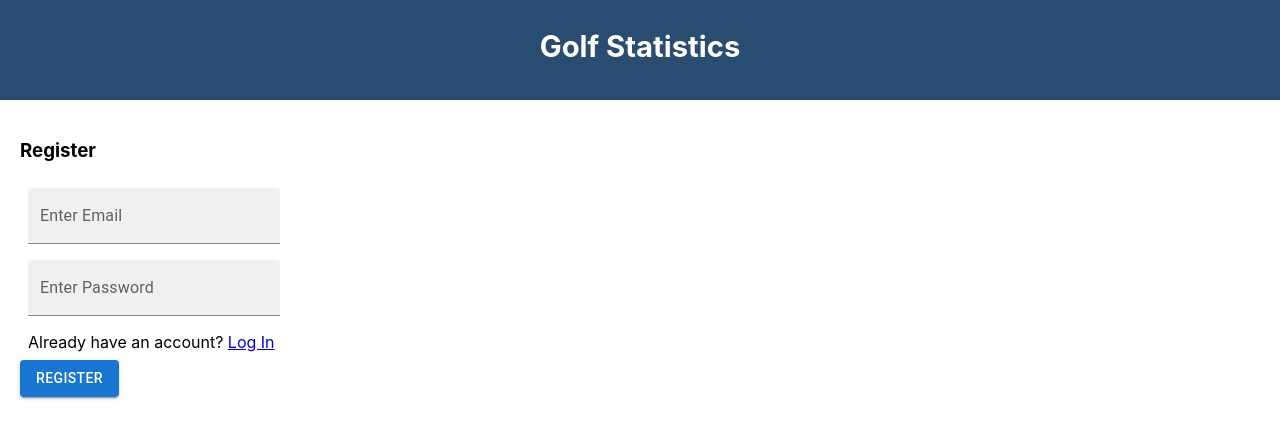
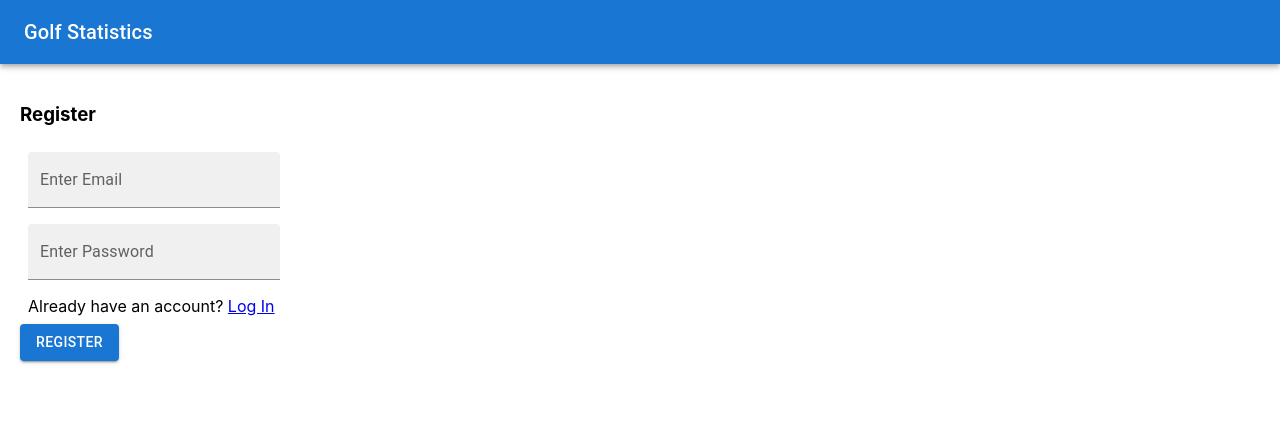
Before and after one commit to MatthewIczkowski/golf-statistics, a React (Create React App) app: page /register in a window 1280 px wide. Shown: the top 438 px of the page. Built offline with nearby package versions, Linux system fonts and the light colour scheme.

Commit message:
updated header with mui

```diff
--- a/package.json
+++ b/package.json
@@ -5,6 +5,7 @@
   "dependencies": {
     "@emotion/react": "^11.9.0",
     "@emotion/styled": "^11.8.1",
+    "@mui/icons-material": "^5.10.6",
     "@mui/material": "^5.8.3",
     "@testing-library/jest-dom": "^5.16.4",
     "@testing-library/react": "^13.1.1",
--- a/public/index.html
+++ b/public/index.html
@@ -9,7 +9,7 @@
       content="Website for analyzing personal golf statistics"
     />
     <link rel="icon" href="data:,">
-    <title>Golf Statistics</title>
+    <title>Golf Stat</title>
   </head>
   <body>
     <noscript>You need to enable JavaScript to run this app.</noscript>
--- a/src/Components/Header.js
+++ b/src/Components/Header.js
@@ -1,5 +1,13 @@
 import React from 'react'
-import { useNavigate } from 'react-router-dom';
+import { Link, useNavigate } from 'react-router-dom';
+import AppBar from '@mui/material/AppBar';
+import Box from '@mui/material/Box';
+import Toolbar from '@mui/material/Toolbar';
+import Typography from '@mui/material/Typography';
+import Button from '@mui/material/Button';
+import Grid from '@mui/material/Grid';
+import IconButton from '@mui/material/IconButton';
+import MenuIcon from '@mui/icons-material/Menu';
 
 const Header = () => {
   const authToken = sessionStorage.getItem('Auth Token');
@@ -12,15 +20,23 @@
   const navigate = useNavigate();
 
   return (
-        <nav className="header">
-            <div className="header-text">
-                <h3>Golf Statistics</h3>
-            </div>
-            <div className="nav-buttons">
-              {authToken && <button className="nav-button" onClick={handleLogout}>Log out</button>}
-            </div>
-
-        </nav>
+    <Box sx={{flexGrow: 1 }}>
+      <AppBar position="static">
+        <Toolbar>
+          {/* <IconButton
+            size="large"
+            edge="start"
+            color="inherit"
+            aria-label="menu"
+            sx={{ mr: 2 }}
+          >
+            <MenuIcon />
+          </IconButton> */}
+          <Typography variant="h6" component="div" sx={{ flexGrow: 1 }}> Golf Statistics </Typography>
+          {authToken && <Button color="inherit" onClick={handleLogout}>Log out</Button>}
+        </Toolbar>
+      </AppBar>
+    </Box>
   )
 }
 
```
Also changed, not shown: 1 other file (tests, documents, lock files or other folders).
